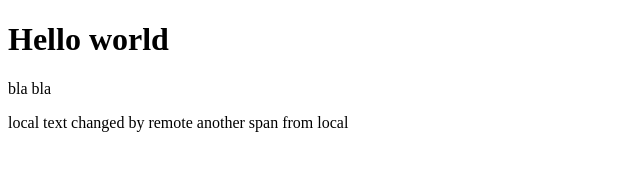
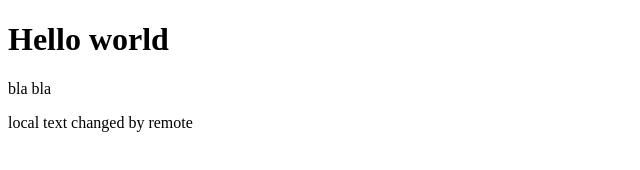
Before and after one commit to EfratAnsbacher/shushan4, a plain HTML site: page index.html in a window 1280 px wide. Shown: the whole page, without its empty margins (0-640 px from the left). Drawn offline with Linux system fonts and the light colour scheme.

Commit message:
Update index.html

```diff
--- a/index.html
+++ b/index.html
@@ -12,6 +12,5 @@
     <a href="https://www.google.com"></a>
     <span>local text</span>
     <span>changed by remote</span>
-    <span class="another-span">another span from local</span>
 </body>
 </html>
```
